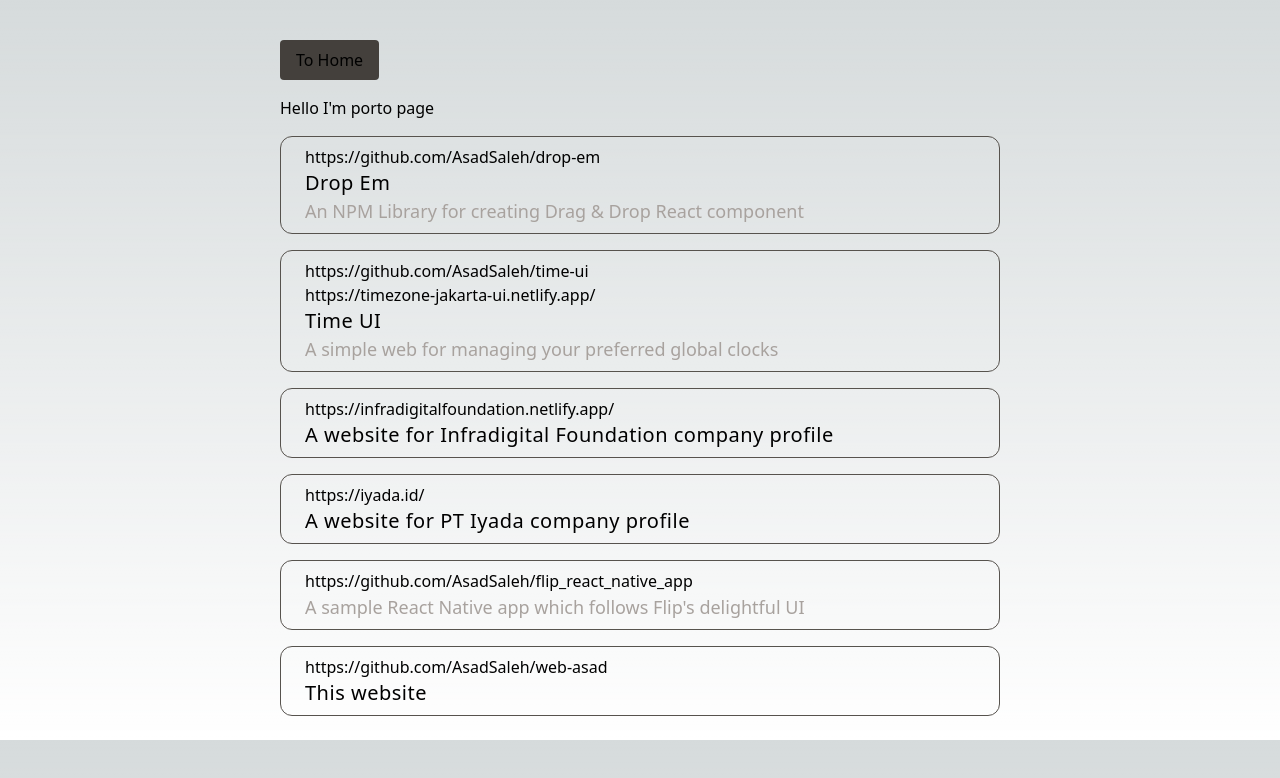
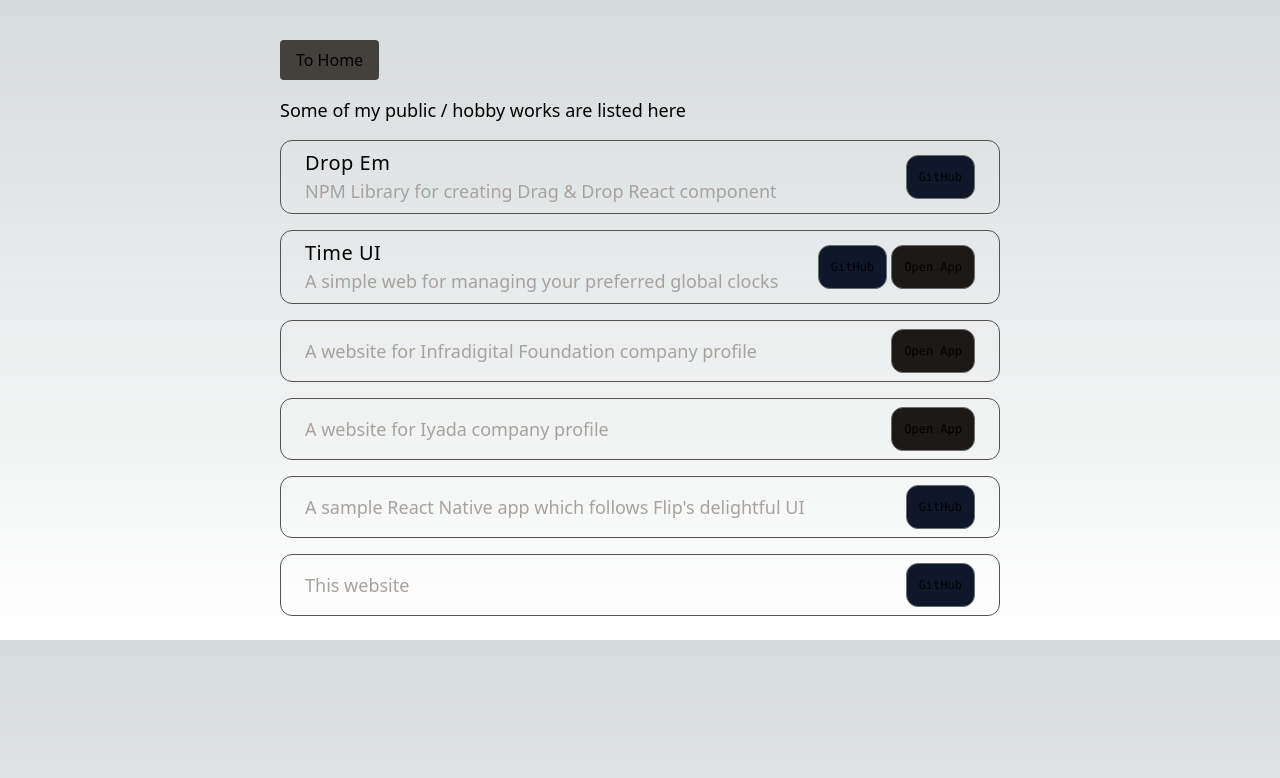
Before and after one commit to AsadSaleh/web-asad, a Next.js app: page /porto in a window 1280 px wide. Shown: the top 778 px of the page. Built offline with nearby package versions, Linux system fonts and the light colour scheme.

Commit message:
feat: finish about & porto page

```diff
--- a/src/pages/porto.tsx
+++ b/src/pages/porto.tsx
@@ -1,7 +1,15 @@
+import Head from "next/head";
 import Link from "next/link";
 
 export default function Porto() {
   return (
+    <>
+      <Head>
+        <title>Porto - As&apos;ad Personal Site</title>
+        <meta name="description" content="Generated by create next app" />
+        <meta name="viewport" content="width=device-width, initial-scale=1" />
+        <link rel="icon" href="/favicon.ico" />
+      </Head>
       <main className="mx-auto max-w-3xl p-6">
         <div className="flex">
           <Link
@@ -12,52 +20,110 @@ export default function Porto() {
           </Link>
         </div>
 
+        <div className="mb-4 text-lg">
+          Some of my public / hobby works are listed here
+        </div>
+
         <div className="flex flex-col gap-4">
-        <h1>Hello I&apos;m porto page</h1>
-
-        <div className="px-6 py-2 border-stone-600 rounded-xl border">
-          <p>https://github.com/AsadSaleh/drop-em</p>
+          <div className="px-6 py-2 border-stone-600 rounded-xl border flex items-center justify-between">
+            <div>
               <p className="text-xl tracking-wide">Drop Em</p>
               <p className="text-lg text-stone-400">
-            An NPM Library for creating Drag & Drop React component
+                NPM Library for creating Drag & Drop React component
               </p>
             </div>
+            <a
+              href="https://github.com/AsadSaleh/drop-em"
+              target="_blank"
+              rel="noopener noreferrer"
+              className="font-mono text-[12px] p-3 border-[0.5px] border-[#6C6C6C] rounded-xl bg-slate-900"
+            >
+              GitHub
+            </a>
+          </div>
 
-        <div className="px-6 py-2 border-stone-600 rounded-xl border">
-          <p>https://github.com/AsadSaleh/time-ui</p>
-          <p>https://timezone-jakarta-ui.netlify.app/</p>
+          <div className="px-6 py-2 border-stone-600 rounded-xl border flex items-center justify-between">
+            <div>
               <p className="text-xl tracking-wide">Time UI</p>
               <p className="text-lg text-stone-400">
                 A simple web for managing your preferred global clocks
               </p>
             </div>
+            <div className="flex justify-end gap-1">
+              <a
+                href="https://github.com/AsadSaleh/time-ui"
+                target="_blank"
+                rel="noopener noreferrer"
+                className="font-mono text-[12px] p-3 border-[0.5px] border-[#6C6C6C] rounded-xl bg-slate-900"
+              >
+                GitHub
+              </a>
+              <a
+                href="https://timezone-jakarta-ui.netlify.app/"
+                target="_blank"
+                rel="noopener noreferrer"
+                className="font-mono text-[12px] p-3 border-[0.5px] border-[#6C6C6C] rounded-xl bg-stone-900"
+              >
+                Open App
+              </a>
+            </div>
+          </div>
 
-        <div className="px-6 py-2 border-stone-600 rounded-xl border">
-          <p>https://infradigitalfoundation.netlify.app/</p>
-          <p className="text-xl tracking-wide">
+          <div className="px-6 py-2 border-stone-600 rounded-xl border flex items-center justify-between">
+            <p className="text-lg text-stone-400">
               A website for Infradigital Foundation company profile
             </p>
+            <a
+              href="https://infradigitalfoundation.netlify.app/"
+              target="_blank"
+              rel="noopener noreferrer"
+              className="font-mono text-[12px] p-3 border-[0.5px] border-[#6C6C6C] rounded-xl bg-stone-900"
+            >
+              Open App
+            </a>
           </div>
 
-        <div className="px-6 py-2 border-stone-600 rounded-xl border">
-          <p>https://iyada.id/</p>
-          <p className="text-xl tracking-wide">
-            A website for PT Iyada company profile
+          <div className="px-6 py-2 border-stone-600 rounded-xl border flex items-center justify-between">
+            <p className="text-lg text-stone-400">
+              A website for Iyada company profile
             </p>
+            <a
+              href="https://iyada.id/"
+              target="_blank"
+              rel="noopener noreferrer"
+              className="font-mono text-[12px] p-3 border-[0.5px] border-[#6C6C6C] rounded-xl bg-stone-900"
+            >
+              Open App
+            </a>
           </div>
 
-        <div className="px-6 py-2 border-stone-600 rounded-xl border">
-          <p>https://github.com/AsadSaleh/flip_react_native_app</p>
+          <div className="px-6 py-2 border-stone-600 rounded-xl border flex items-center justify-between">
             <p className="text-lg text-stone-400">
               A sample React Native app which follows Flip&apos;s delightful UI
             </p>
+            <a
+              href="https://github.com/AsadSaleh/flip_react_native_app"
+              target="_blank"
+              rel="noopener noreferrer"
+              className="font-mono text-[12px] p-3 border-[0.5px] border-[#6C6C6C] rounded-xl bg-slate-900"
+            >
+              GitHub
+            </a>
           </div>
 
-        <div className="px-6 py-2 border-stone-600 rounded-xl border">
-          <p>https://github.com/AsadSaleh/web-asad</p>
-          <p className="text-xl tracking-wide">This website</p>
+          <div className="px-6 py-2 border-stone-600 rounded-xl border flex items-center justify-between">
+            <p className="text-lg text-stone-400">This website</p>
+            <a
+              href="https://github.com/AsadSaleh/web-asad"
+              target="_blank"
+              rel="noopener noreferrer"
+              className="font-mono text-[12px] p-3 border-[0.5px] border-[#6C6C6C] rounded-xl bg-slate-900"
+            >
+              GitHub
+            </a>
           </div>
         </div>
       </main>
+    </>
   );
 }
```
Also changed, not shown: src/pages/about.tsx (+63 -52 lines). Lines whose indentation alone changed are shown as unchanged.
